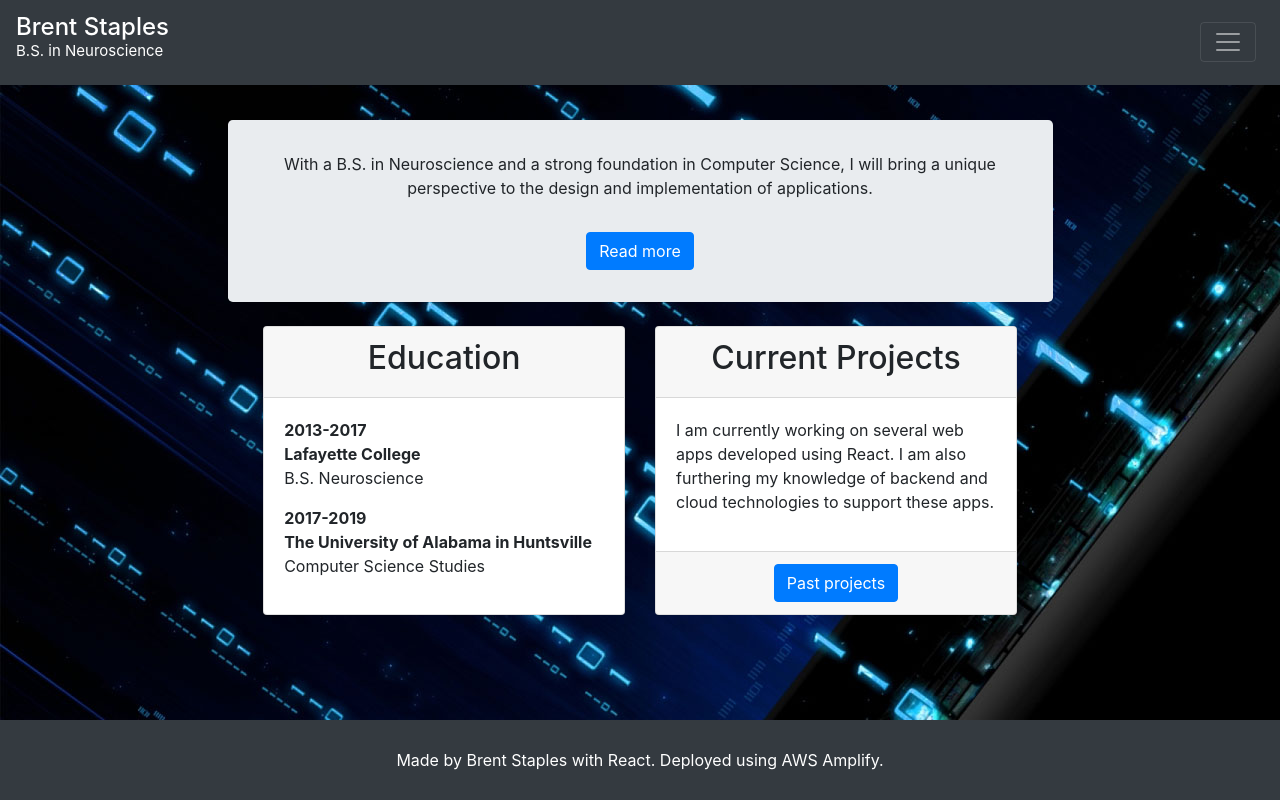
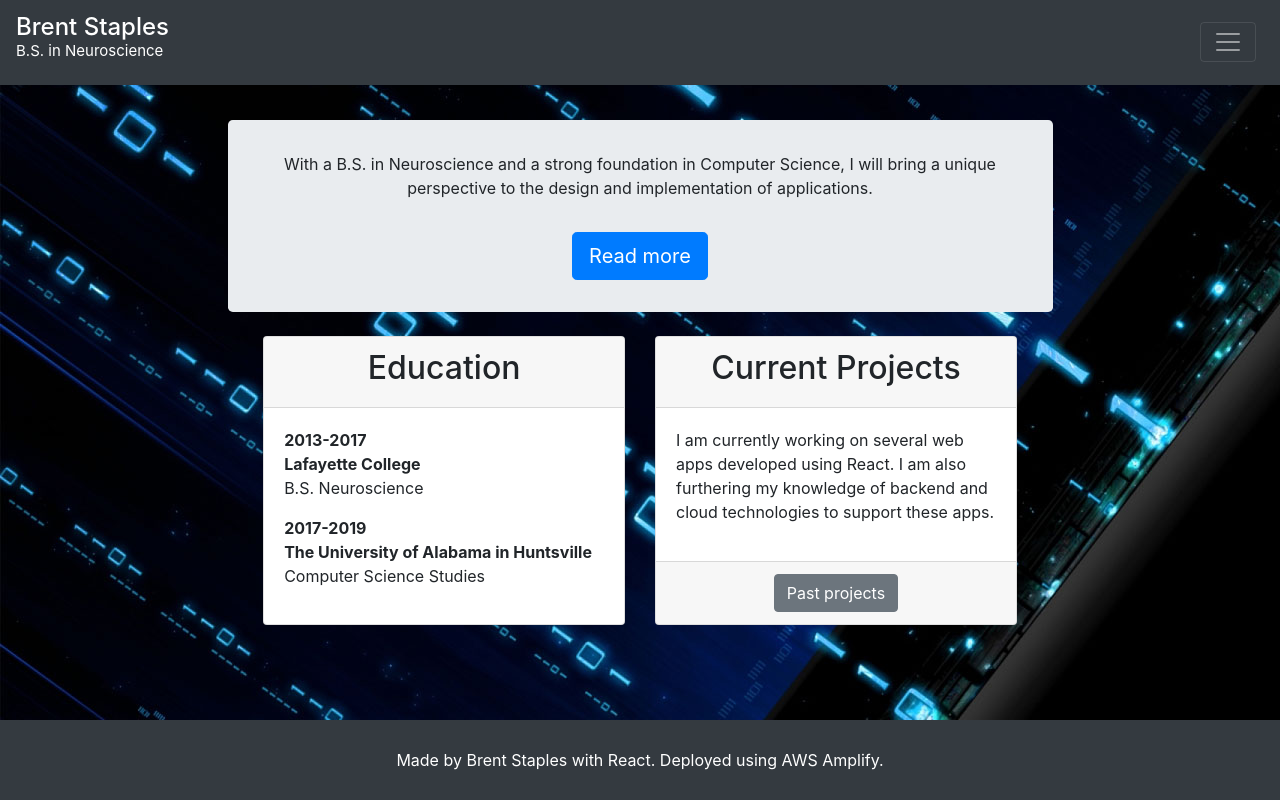
Before and after one commit to staplesb/website, a React (Create React App) app: page /aboutme in a window 1280 px wide. Built offline with nearby package versions, Linux system fonts and the light colour scheme.

Commit message:
Changed button color for better flow

```diff
--- a/src/aboutMe.js
+++ b/src/aboutMe.js
@@ -21,7 +21,12 @@ const More = (props) => {
 
   return (
     <div>
-      <Button color="primary" onClick={toggle} style={{ marginBottom: "1rem" }}>
+      <Button
+        color="primary"
+        size="lg"
+        onClick={toggle}
+        style={{ marginBottom: "1rem" }}
+      >
         Read more
       </Button>
       <Collapse isOpen={!collapsed}>
@@ -48,7 +53,7 @@ const More = (props) => {
           </CardBody>
           <CardFooter className="text-center">
             <a className="text-white" href={Resume} target="_blank">
-              <Button color="primary">Download Resume</Button>
+              <Button color="secondary">Download Resume</Button>
             </a>
           </CardFooter>
         </Card>
@@ -110,7 +115,7 @@ function AboutMe() {
                   </CardBody>
                   <CardFooter className="text-center">
                     <Link className="text-white" to="/projects">
-                      <Button color="primary">Past projects</Button>
+                      <Button color="secondary">Past projects</Button>
                     </Link>
                     <Route path="/projects">
                       <Projects />
```
